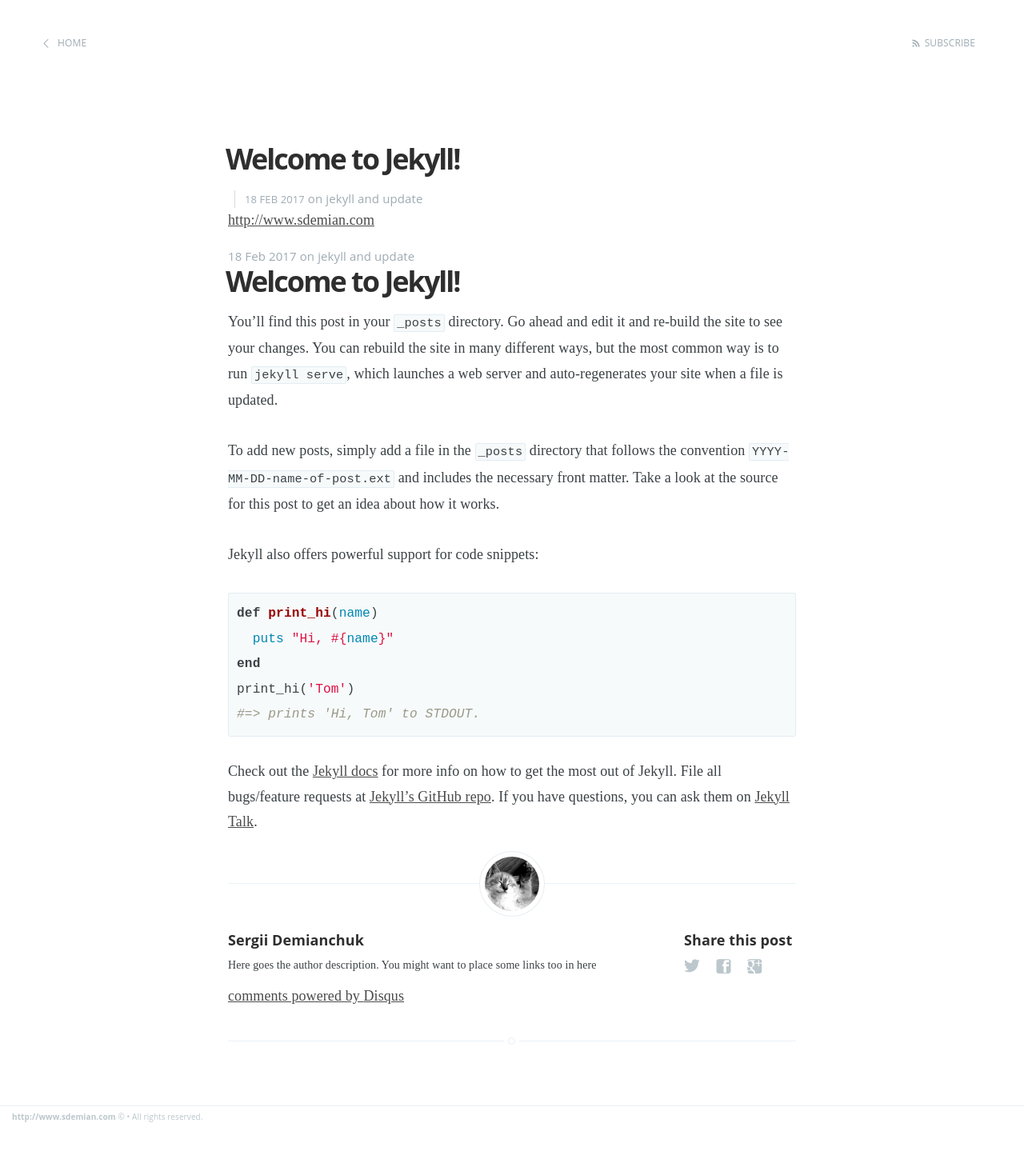
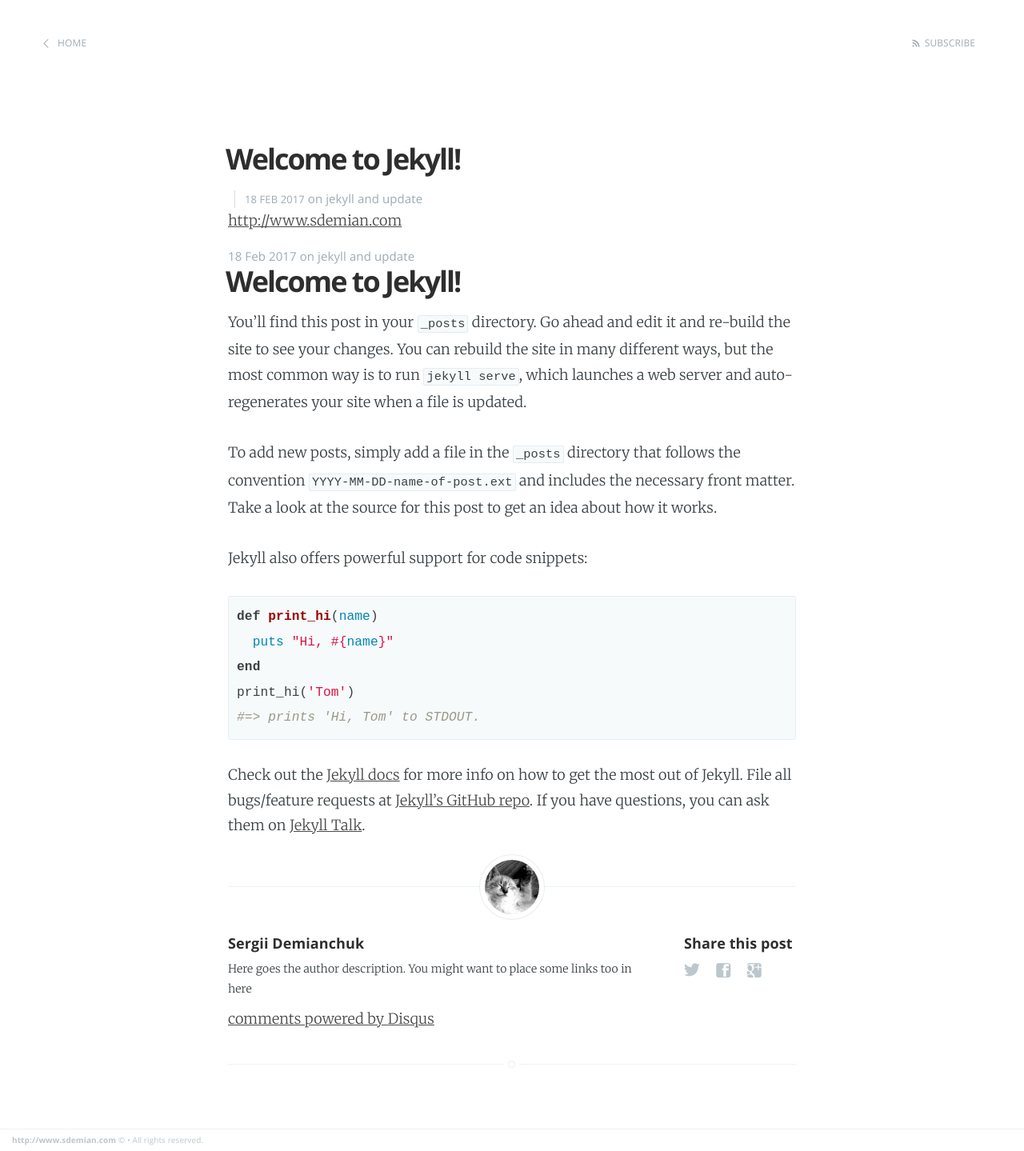
Before and after one commit to ndemianc/sdemian, a Jekyll site: the page built from _posts/2017-02-18-welcome-to-jekyll.markdown, in a window 1280 px wide. Shown: the whole page at 80% size. Built offline with Jekyll 4.4.1, drawn with Linux system fonts in a browser that asks for light colours; some web fonts are replaced; comment, search, counter and statistics services are not loaded; before the commit the page ends 1411 px from its top, so only the background shows below that.

Commit message:
Fix problems with references

```diff
--- a/_includes/disqus.html
+++ b/_includes/disqus.html
@@ -10,6 +10,6 @@
             (document.getElementsByTagName('head')[0] || document.getElementsByTagName('body')[0]).appendChild(dsq);
         })();
     </script>
-    <noscript>Please enable JavaScript to view the <a href="http://disqus.com/?ref_noscript">comments powered by Disqus.</a></noscript>
+    <noscript>Please enable JavaScript to view the <a href="https://disqus.com/?ref_noscript">comments powered by Disqus.</a></noscript>
     <a href="http://disqus.com" class="dsq-brlink">comments powered by <span class="logo-disqus">Disqus</span></a>
 </section>
--- a/_layouts/default.html
+++ b/_layouts/default.html
@@ -12,7 +12,7 @@
     <meta name="viewport" content="width=device-width, initial-scale=1.0" />
 
     <link rel="stylesheet" type="text/css" href="{{ site.github.url }}/assets/css/screen.css" />
-    <link rel="stylesheet" type="text/css" href="{{ site.github.url }}//fonts.googleapis.com/css?family=Merriweather:300,700,700italic,300italic|Open+Sans:700,400" />
+    <link rel="stylesheet" type="text/css" href="https://fonts.googleapis.com/css?family=Merriweather:300,700,700italic,300italic|Open+Sans:700,400" />
     <!-- Customisation  -->
     <link rel="stylesheet" type="text/css" href="{{ site.github.url }}/assets/css/main.css" />
 
```
